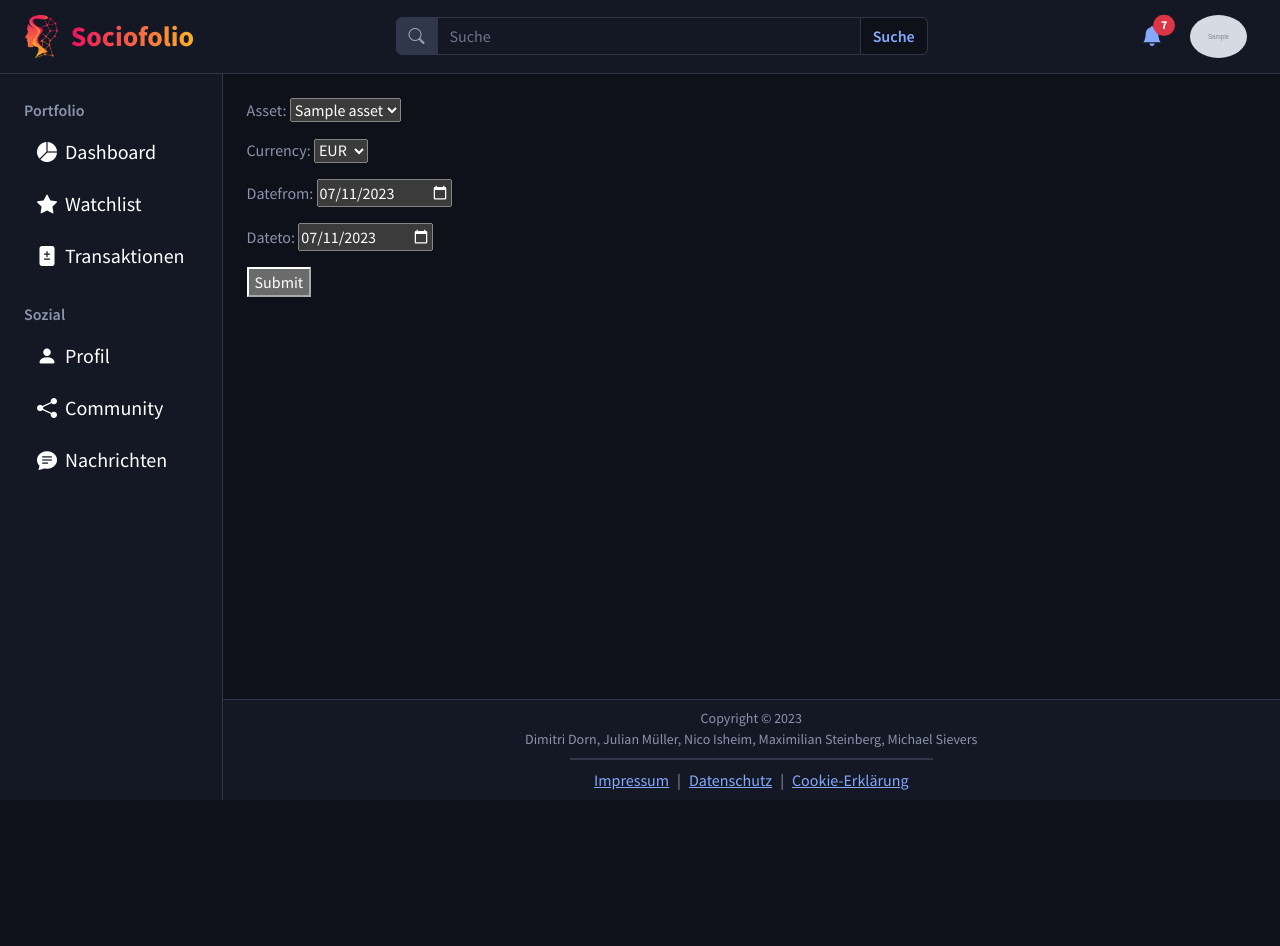
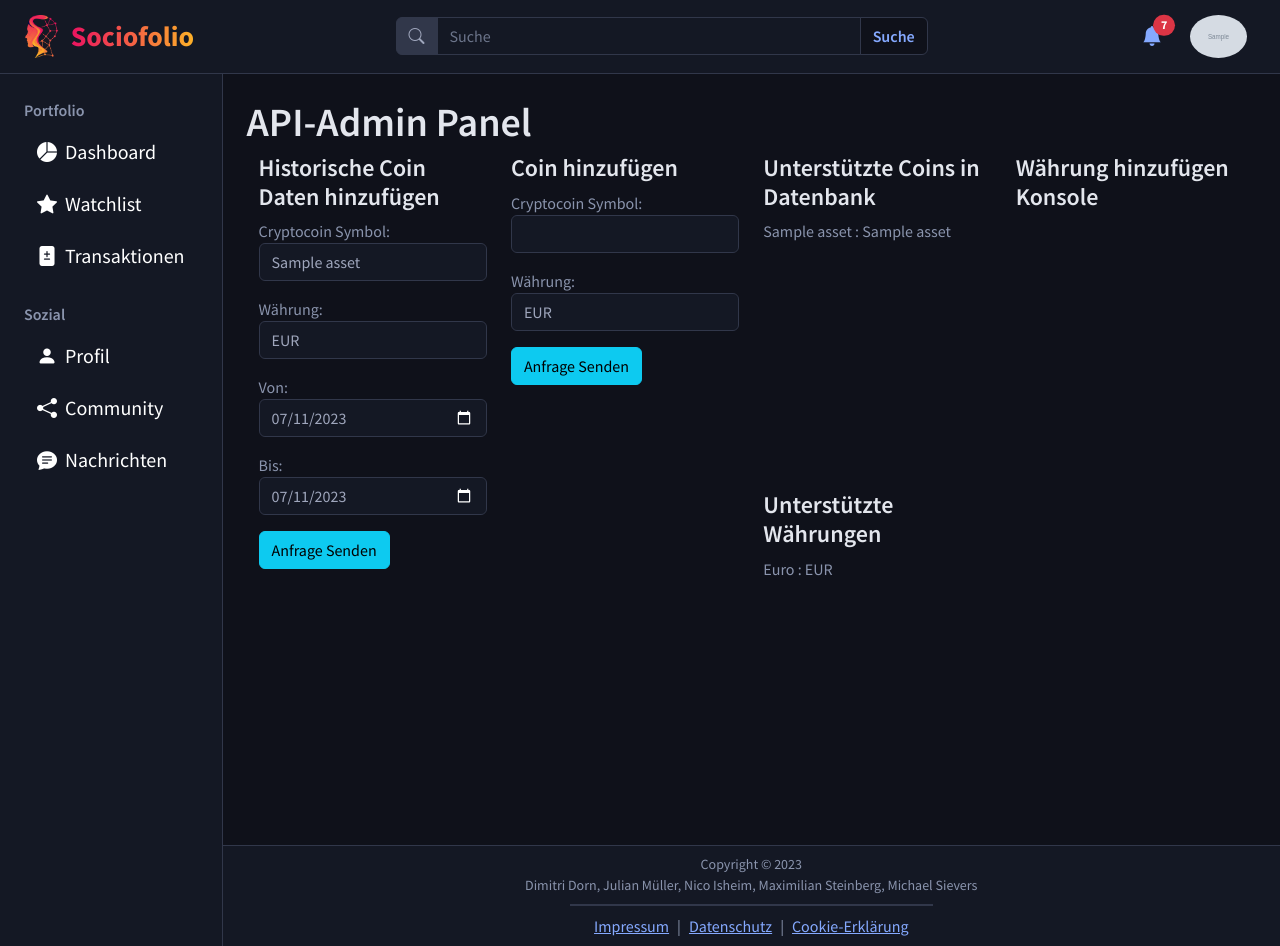
Before and after one commit to STPProjectOrg/software-project, a Django app: page /api/api in a window 1280 px wide. Before the commit the page ends 800 px from the top, so only its background shows below. Run offline with Django 4.2, Linux system fonts and the light colour scheme; a user stored in the database is signed in; tables that the repository leaves empty hold one stand-in row (values such as "Sample post"); grey boxes marked "Sample" are stand-in pictures; some libraries are stand-ins or nearby versions.

Commit message:
add api admin panel

```diff
--- a/app/api_app/forms.py
+++ b/app/api_app/forms.py
@@ -7,7 +7,11 @@ currency_choices = [("USD","USD"), ("EUR","EUR"), ("GBP","GBP"), ("JPY","JPY"),
 
 
 class AddAssetData(forms.Form):
-    asset = forms.CharField(label="Asset",widget=forms.Select(choices=asset_choices), initial="EUR", required=True)
-    currency = forms.CharField(label="Currency",widget=forms.Select(choices=currency_choices), initial="EUR", required=True)
-    dateFrom = forms.DateField(widget = forms.widgets.DateInput(attrs={'type': 'date', 'value': datetime.date.today()}), required=True)
-    dateTo = forms.DateField(widget = forms.widgets.DateInput(attrs={'type': 'date', 'value': datetime.date.today()}),required=True)
+    asset = forms.CharField(label="Cryptocoin Symbol",widget=forms.Select(choices=asset_choices, attrs={"class": "form-control"}), initial="EUR", required=True)
+    currency = forms.CharField(label="Währung",widget=forms.Select(choices=currency_choices, attrs={"class": "form-control"}), initial="EUR", required=True)
+    dateFrom = forms.DateField(label="Von:", widget = forms.widgets.DateInput(attrs={'type': 'date', "class": "form-control",'value': datetime.date.today()}), required=True)
+    dateTo = forms.DateField(label="Bis:", widget = forms.widgets.DateInput(attrs={'type': 'date', "class": "form-control",'value': datetime.date.today()}),required=True)
+
+class AddCoin(forms.Form):
+    asset = forms.CharField(label="Cryptocoin Symbol",widget=forms.TextInput(attrs={"class": "form-control"}), required=True)
+    currency = forms.CharField(label="Währung",widget=forms.Select(choices=currency_choices, attrs={"class": "form-control"}), initial="EUR", required=True)
--- a/app/api_app/templates/api_app/api.html
+++ b/app/api_app/templates/api_app/api.html
@@ -6,11 +6,45 @@
 {% endblock title %}
 {% block content %}
 
-    <form method="POST">
-      {% csrf_token %}
-      {{form.as_p}}
-      <button type="submit">Submit</button>
-    </form>
-    <p>{{ message|linebreaksbr }}</p>
+
+  <h1>API-Admin Panel</h1>
+  <div class="d-flex flex-row">
+    <div class="container">
+      <h4>Historische Coin Daten hinzufügen</h3>
+      <form method="POST">
+        {% csrf_token %}
+        {{addAssetDataForm.as_p}}
+        <button type="submit" class="btn btn-info">Anfrage Senden</button>
+      </form>
+    </div>
+    <div class="container">
+      <h4>Coin hinzufügen</h3>
+      <form action="{% url 'api_app:addCoin' %}" method="POST">
+        {% csrf_token %}
+        {{ addCoinForm.as_p }}
+        <button type="submit" class="btn btn-info">Anfrage Senden</button>
+      </form>
+    </div>
+    <div class="container">
+      <h4>Unterstützte Coins in Datenbank</h4>
+        <div class="list-group overflow-auto" style="height:33vh;">
+          {% for coin in coins %}
+            <p>{{ coin.name }} : {{ coin.coinName }}</p>
+          {% endfor %}
+        </div>
+      <h4 style="margin-top: 1vh;">Unterstützte Währungen</h4>
+        <div class="list-group overflow-auto" style="height:33vh;">
+          <p>Euro : EUR</p>
+        </div>
+    </div>
+    <div class="container">
+      <h4>Währung hinzufügen Konsole</h4>
+      <div class="list-group overflow-auto" style="height:50vh;">
+        {% for message in addAssetDataMessages %}
+        <p style="margin: 0px;">{{ message }}</p>
+        {% endfor %}
+      </div>
+    </div>
+  </div>
 
 {% endblock content %}
--- a/app/api_app/urls.py
+++ b/app/api_app/urls.py
@@ -1,7 +1,8 @@
-from django.urls import re_path
-from api_app import views
+from django.urls import path
+from api_app.views import addCoin, api
 app_name = 'api_app'
 
 urlpatterns = [
-    re_path('api', views.api, name="api")
+    path('api', api.api, name="api"),
+    path('api/addCoin', addCoin.addCoin, name="addCoin")
 ]
--- a/app/api_app/views.py
+++ /dev/null
@@ -1,20 +0,0 @@
-from django.shortcuts import render
-from django.http import HttpResponse
-from api_app.forms import AddAssetData
-from api_app.cryptoservice import saveDataFromApiToDatabase
-
-
-# Create your views here.
-def api(request):
-    message = ""
-    form = AddAssetData()
-    if request.method=='POST':
-        form = AddAssetData(request.POST)
-        if form.is_valid():
-            data = form.cleaned_data
-            dateFrom = data.get('dateFrom')
-            dateTo = data.get('dateTo')
-            message = saveDataFromApiToDatabase(data["asset"], data["currency"], dateFrom, dateTo)
-
-    data = {'form': form, 'message': message}
-    return render(request, 'api_app/api.html', context=data)
--- /dev/null
+++ b/app/api_app/views/api.py
@@ -0,0 +1,23 @@
+from django.shortcuts import render
+from django.http import HttpResponse
+from api_app.forms import AddAssetData, AddCoin
+from api_app.cryptoservice import saveDataFromApiToDatabase, getCoinInformation, addCoinToDatabase
+from api_app.databaseservice import getAllCoinsFromDatabase
+
+
+def api(request):
+    addAssetDataMessages = ""
+    addAssetDataForm = AddAssetData()
+    addCoinForm = AddCoin()
+    if request.method=='POST':
+        addAssetDataForm = AddAssetData(request.POST)
+        if addAssetDataForm.is_valid():
+            data = addAssetDataForm.cleaned_data
+            dateFrom = data.get('dateFrom')
+            dateTo = data.get('dateTo')
+            addAssetDataMessages = saveDataFromApiToDatabase(data["asset"], data["currency"], dateFrom, dateTo)
+    coins = []
+    for coin in getAllCoinsFromDatabase():
+        coins.append(coin)
+    data = {'addAssetDataForm': addAssetDataForm, 'addCoinForm': addCoinForm,'addAssetDataMessages': addAssetDataMessages, 'coins': coins}
+    return render(request, 'api_app/api.html', context=data)
```
Also changed, not shown: app/api_app/cryptoservice.py (+21 -15 lines), app/api_app/views/addCoin.py (added, +12 -0 lines).
